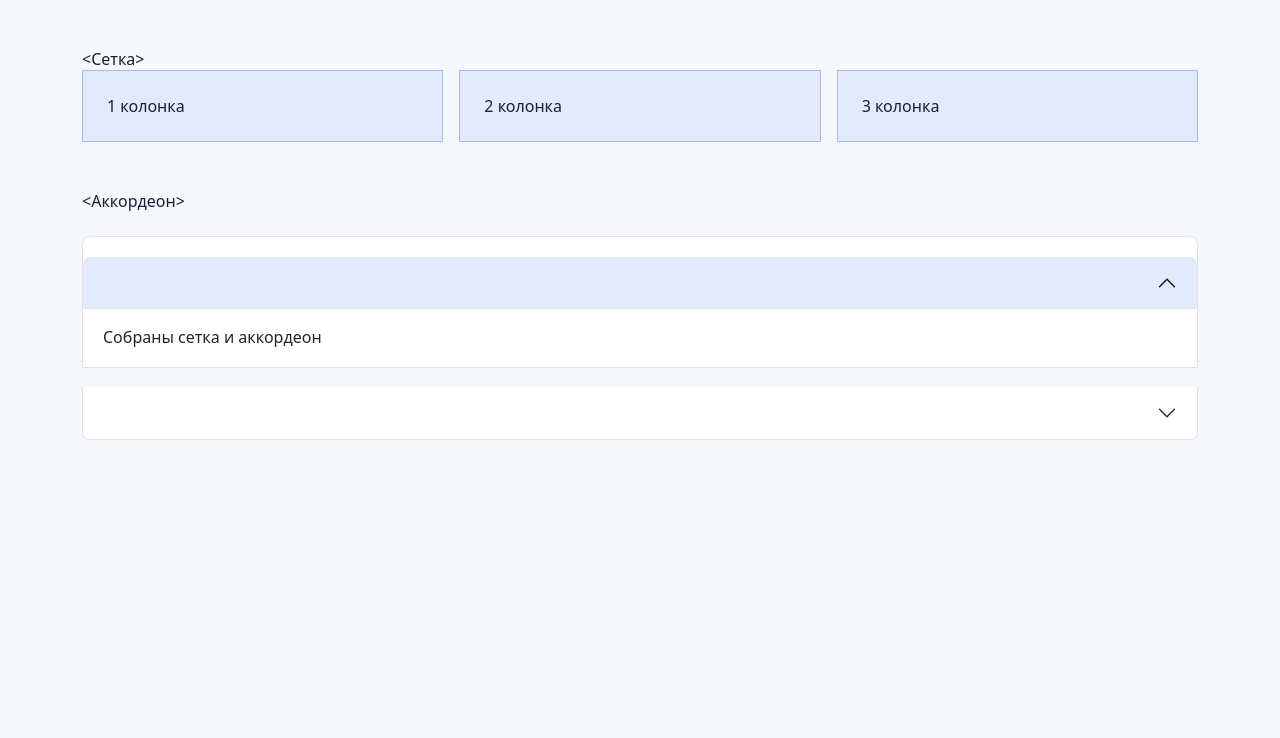
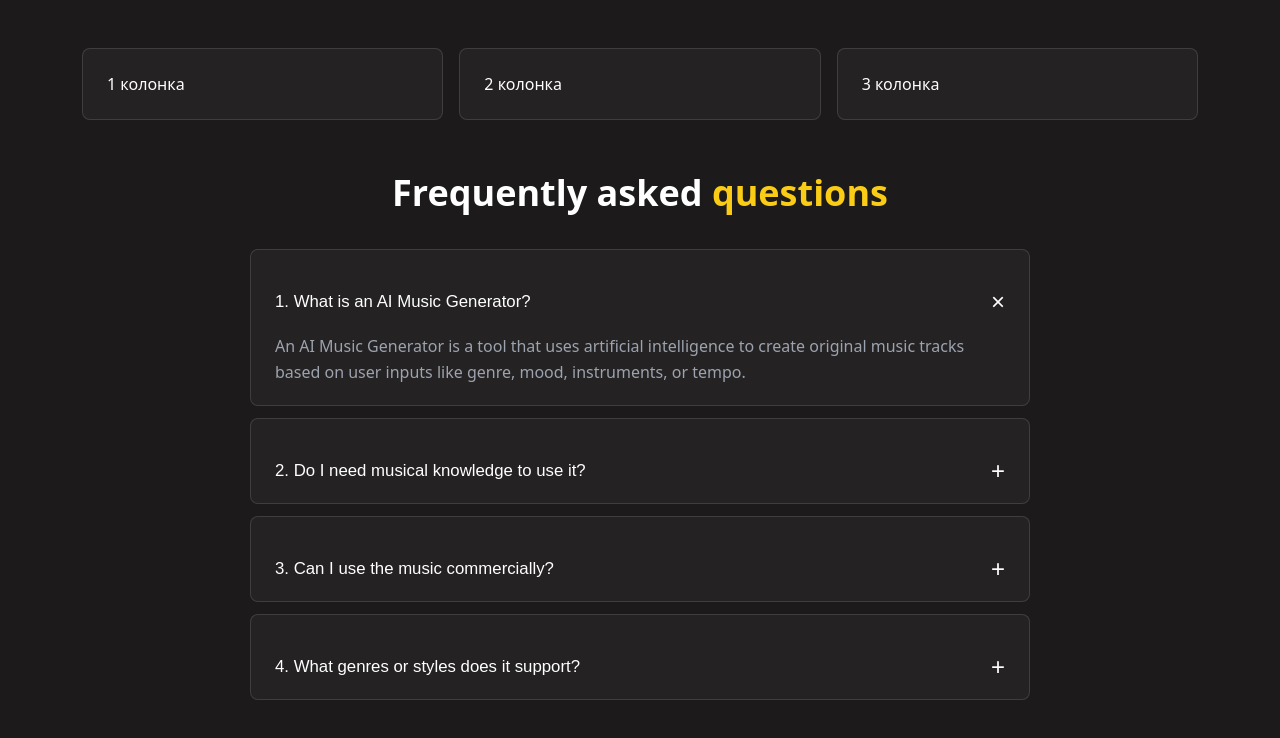
Before and after one commit to marta-yxs/lab-web-Bootstrap, a website built with webpack: page app/index.html in a window 1280 px wide. Built offline with nearby package versions, Linux system fonts and the light colour scheme.

Commit message:
Added files

```diff
--- a/app/index.html
+++ b/app/index.html
@@ -10,7 +10,6 @@
 <body>
   <main class="container lab-page">
 
-    <Сетка>
     <div class="row g-3 mb-5">
       <div class="col-12 col-md-6 col-lg-4">
         <div class="grid-cell">1 колонка</div>
@@ -23,34 +22,64 @@
       </div>
     </div>
 
-    <Аккордеон>
     <div class="faq-intro">
+      <h2>Frequently asked <span>questions</span></h2>
     </div>
 
     <div class="accordion" id="accordionExample">
       <div class="accordion-item">
         <h2 class="accordion-header">
           <button class="accordion-button" type="button" data-bs-toggle="collapse" data-bs-target="#collapseOne" aria-expanded="true" aria-controls="collapseOne">
+            1. What is an AI Music Generator?
           </button>
         </h2>
         <div id="collapseOne" class="accordion-collapse collapse show" data-bs-parent="#accordionExample">
           <div class="accordion-body">
-            Собраны сетка и аккордеон
+            An AI Music Generator is a tool that uses artificial intelligence to create original music tracks based on user inputs like genre, mood, instruments, or tempo.
           </div>
         </div>
       </div>
+
       <div class="accordion-item">
         <h2 class="accordion-header">
           <button class="accordion-button collapsed" type="button" data-bs-toggle="collapse" data-bs-target="#collapseTwo" aria-expanded="false" aria-controls="collapseTwo">
+            2. Do I need musical knowledge to use it?
           </button>
         </h2>
         <div id="collapseTwo" class="accordion-collapse collapse" data-bs-parent="#accordionExample">
           <div class="accordion-body">
-            Collapse подключен через webpack
+            No, you don't need any musical background or theory knowledge. Simply describe the style, mood, or tempo you want, and the AI generates the track for you.
+          </div>
+        </div>
+      </div>
+
+      <div class="accordion-item">
+        <h2 class="accordion-header">
+          <button class="accordion-button collapsed" type="button" data-bs-toggle="collapse" data-bs-target="#collapseThree" aria-expanded="false" aria-controls="collapseThree">
+            3. Can I use the music commercially?
+          </button>
+        </h2>
+        <div id="collapseThree" class="accordion-collapse collapse" data-bs-parent="#accordionExample">
+          <div class="accordion-body">
+            Yes, tracks generated with a commercial license can be used in videos, podcasts, games, and other monetized projects without royalty fees.
+          </div>
+        </div>
+      </div>
+
+      <div class="accordion-item">
+        <h2 class="accordion-header">
+          <button class="accordion-button collapsed" type="button" data-bs-toggle="collapse" data-bs-target="#collapseFour" aria-expanded="false" aria-controls="collapseFour">
+            4. What genres or styles does it support?
+          </button>
+        </h2>
+        <div id="collapseFour" class="accordion-collapse collapse" data-bs-parent="#accordionExample">
+          <div class="accordion-body">
+            It supports a wide range of genres including pop, rock, electronic, hip-hop, ambient, classical, lo-fi, and cinematic soundtracks.
           </div>
         </div>
       </div>
     </div>
+
   </main>
 </body>
 </html>
--- a/src/scss/_page.scss
+++ b/src/scss/_page.scss
@@ -2,17 +2,64 @@
 body {
   margin: 0;
   font-family: system-ui, sans-serif;
-  color: #172033;
-  background: #f5f7fb;
+  color: #ffffff;
+  background: #1C1A1A;
 }
 .lab-page { padding-block: 48px; }
-.lab-title { margin: 0 0 24px; font-size: 2rem; }
+.lab-title { margin: 0 0 24px; font-size: 2rem; text-align: center; }
+.lab-title span { color: #facc15; }
 .grid-cell {
   padding: 24px;
-  background: #e3eafd;
-  border: 1px solid #a8bbed;
+  background: rgba(255, 255, 255, 0.04);
+  border: 1px solid rgba(255, 255, 255, 0.12);
+  border-radius: 8px;
 }
-.faq-intro { margin-bottom: 24px; }
-.faq-intro h2 { margin-top: 0; }
-.faq-intro p { line-height: 1.6; }
-.accordion-body { line-height: 1.6; }
+.faq-intro { margin-bottom: 32px; text-align: center; }
+.faq-intro h2 { margin-top: 0; font-size: 2.25rem; }
+.faq-intro h2 span { color: #facc15; }
+.faq-intro p { line-height: 1.6; color: #9ca3af; }
+.accordion {
+  max-width: 780px;
+  margin: 0 auto;
+  display: flex;
+  flex-direction: column;
+  gap: 12px;
+}
+.accordion-item {
+  background: rgba(255, 255, 255, 0.04);
+  border: 1px solid rgba(255, 255, 255, 0.12) !important;
+  border-radius: 8px !important;
+  overflow: hidden;
+}
+.accordion-button {
+  background: transparent;
+  color: #ffffff;
+  font-size: 1.05rem;
+  font-weight: 500;
+  padding: 20px 24px;
+  box-shadow: none !important;
+}
+.accordion-button:not(.collapsed) {
+  background: transparent;
+  color: #ffffff;
+}
+.accordion-button::after {
+  background-image: none;
+  content: "+";
+  font-size: 1.5rem;
+  font-weight: 300;
+  line-height: 1;
+  width: auto;
+  height: auto;
+  color: #ffffff;
+}
+.accordion-button:not(.collapsed)::after {
+  background-image: none;
+  content: "×";
+  transform: none;
+}
+.accordion-body {
+  padding: 0 24px 20px;
+  line-height: 1.6;
+  color: #9ca3af;
+}
--- a/src/scss/_theme.scss
+++ b/src/scss/_theme.scss
@@ -2,3 +2,8 @@ $primary: #1C1A1A;
 $accordion-button-active-bg: #e3eafd;
 $accordion-button-active-color: #172033;
 $accordion-border-radius: 8px;
+$body-bg: #1C1A1A;
+$body-color: #ffffff;
+$accordion-bg: rgba(255, 255, 255, 0.04);
+$accordion-color: #d1d5db;
+$accordion-border-color: rgba(255, 255, 255, 0.12);
```
